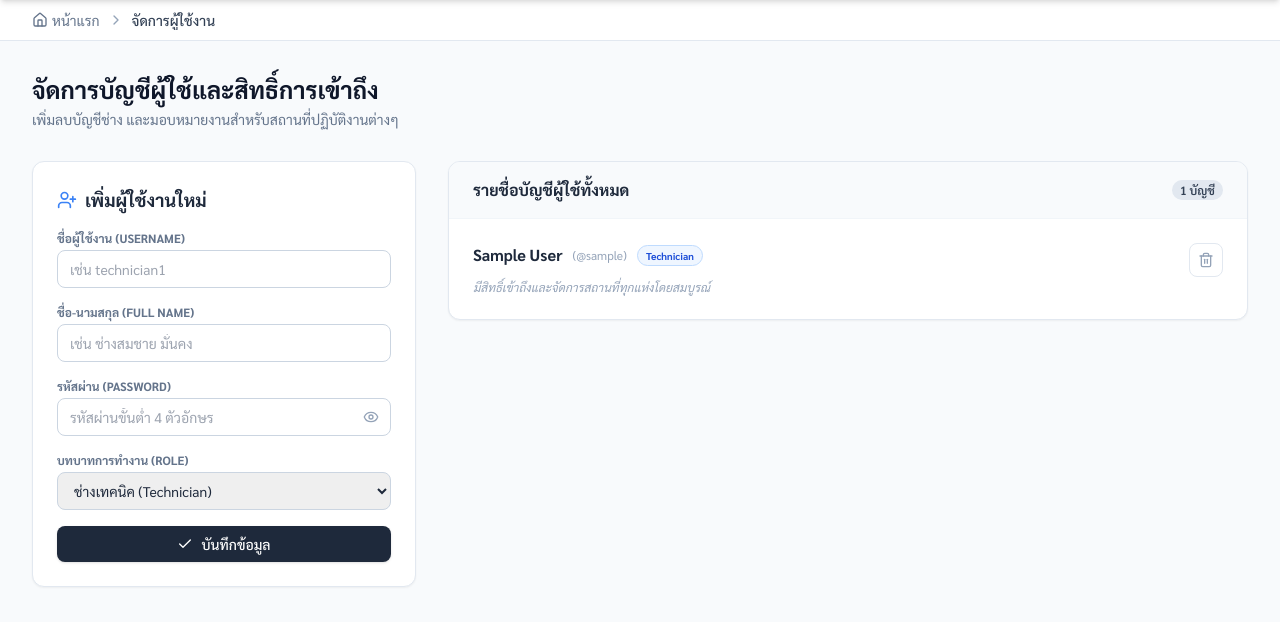
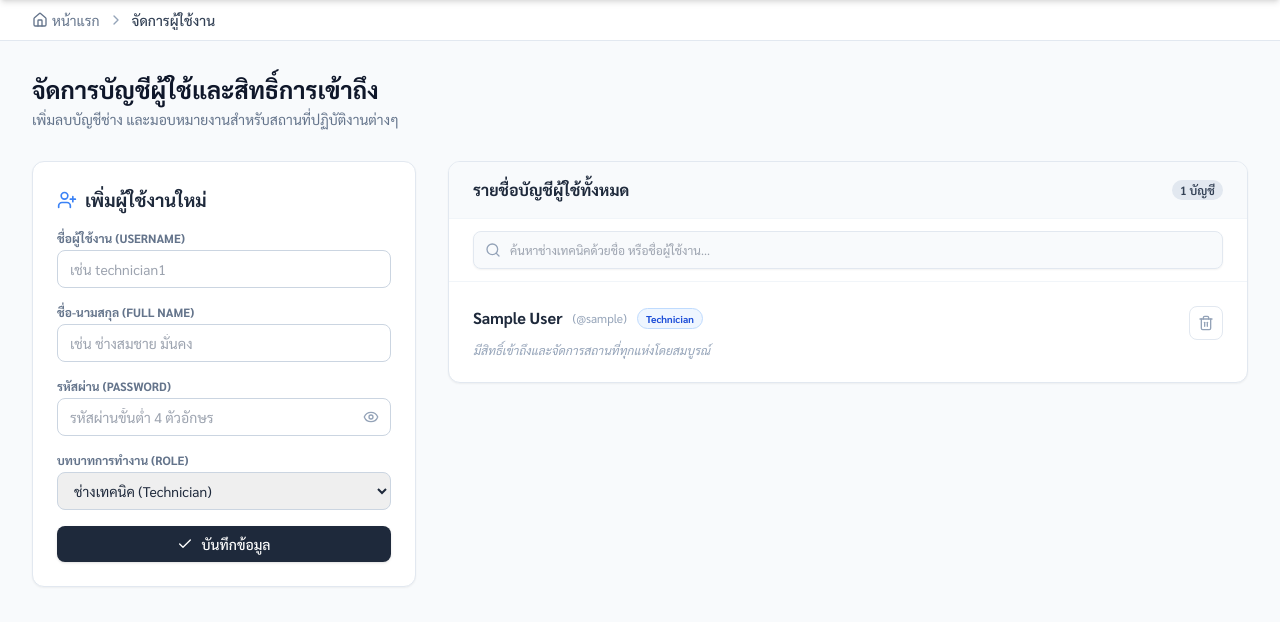
Before and after one commit to Amaraporn48/Floor-plan-Web-App, a FastAPI app: template templates/admin/users.html in a window 1280 px wide. Shown: the part 64-686 px from the top of the page. Run offline with FastAPI, Linux system fonts and the light colour scheme; the template is opened without the code that fills it: most values are stand-ins (such as "Sample title", 1, 10 or a date in 2020); some libraries are stand-ins or nearby versions.

Commit message:
Add live technician search filter input to Admin User Management panel

```diff
--- a/templates/admin/users.html
+++ b/templates/admin/users.html
@@ -56,11 +56,22 @@
       <div class="bg-white rounded-xl border border-slate-200 shadow-sm overflow-hidden">
         <div class="px-6 py-4 border-b border-slate-100 flex items-center justify-between bg-slate-50">
           <h3 class="font-bold text-slate-800">รายชื่อบัญชีผู้ใช้ทั้งหมด</h3>
-          <span class="text-xs bg-slate-200 text-slate-700 px-2 py-0.5 rounded-full font-semibold">{{ users|length }} บัญชี</span>
+          <span id="users-count-badge" class="text-xs bg-slate-200 text-slate-700 px-2 py-0.5 rounded-full font-semibold">{{ users|length }} บัญชี</span>
         </div>
+
+        <!-- Live Search Input Box -->
+        <div class="px-6 py-3 border-b border-slate-100 bg-white">
+          <div class="relative">
+            <div class="absolute inset-y-0 left-0 pl-3 flex items-center pointer-events-none text-slate-400">
+              <i data-lucide="search" class="w-4 h-4"></i>
+            </div>
+            <input type="text" id="user-search-input" oninput="filterUsersList()" placeholder="ค้นหาช่างเทคนิคด้วยชื่อ หรือชื่อผู้ใช้งาน..." class="w-full pl-9 pr-4 py-2.5 border border-slate-200 rounded-lg text-xs focus:outline-none focus:border-brand-500 bg-slate-50 focus:bg-white transition-all shadow-sm">
+          </div>
+        </div>
+
         <div class="divide-y divide-slate-100 max-h-[600px] overflow-y-auto">
           {% for u in users %}
-          <div class="p-6 flex flex-col md:flex-row md:items-start justify-between gap-4">
+          <div class="user-card-item p-6 flex flex-col md:flex-row md:items-start justify-between gap-4" data-fullname="{{ u.full_name | lower }}" data-username="{{ u.username | lower }}">
             <div class="space-y-3 flex-1">
               <div class="flex items-center gap-2.5 flex-wrap">
                 <span class="font-bold text-slate-800 text-base">{{ u.full_name }}</span>
@@ -363,5 +374,33 @@
       alert("เชื่อมต่อเซิร์ฟเวอร์ล้มเหลว");
     }
   }
+
+  // Live user list search filter
+  function filterUsersList() {
+    const query = document.getElementById('user-search-input').value.trim().toLowerCase();
+    const cards = document.querySelectorAll('.user-card-item');
+    let visibleCount = 0;
+
+    cards.forEach(card => {
+      const fullName = card.getAttribute('data-fullname') || '';
+      const username = card.getAttribute('data-username') || '';
+
+      if (fullName.includes(query) || username.includes(query)) {
+        card.style.display = 'flex';
+        visibleCount++;
+      } else {
+        card.style.display = 'none';
+      }
+    });
+
+    const badge = document.getElementById('users-count-badge');
+    if (badge) {
+      if (query) {
+        badge.textContent = `พบ ${visibleCount} จาก ${cards.length} บัญชี`;
+      } else {
+        badge.textContent = `${cards.length} บัญชี`;
+      }
+    }
+  }
 </script>
 {% endblock %}
```
